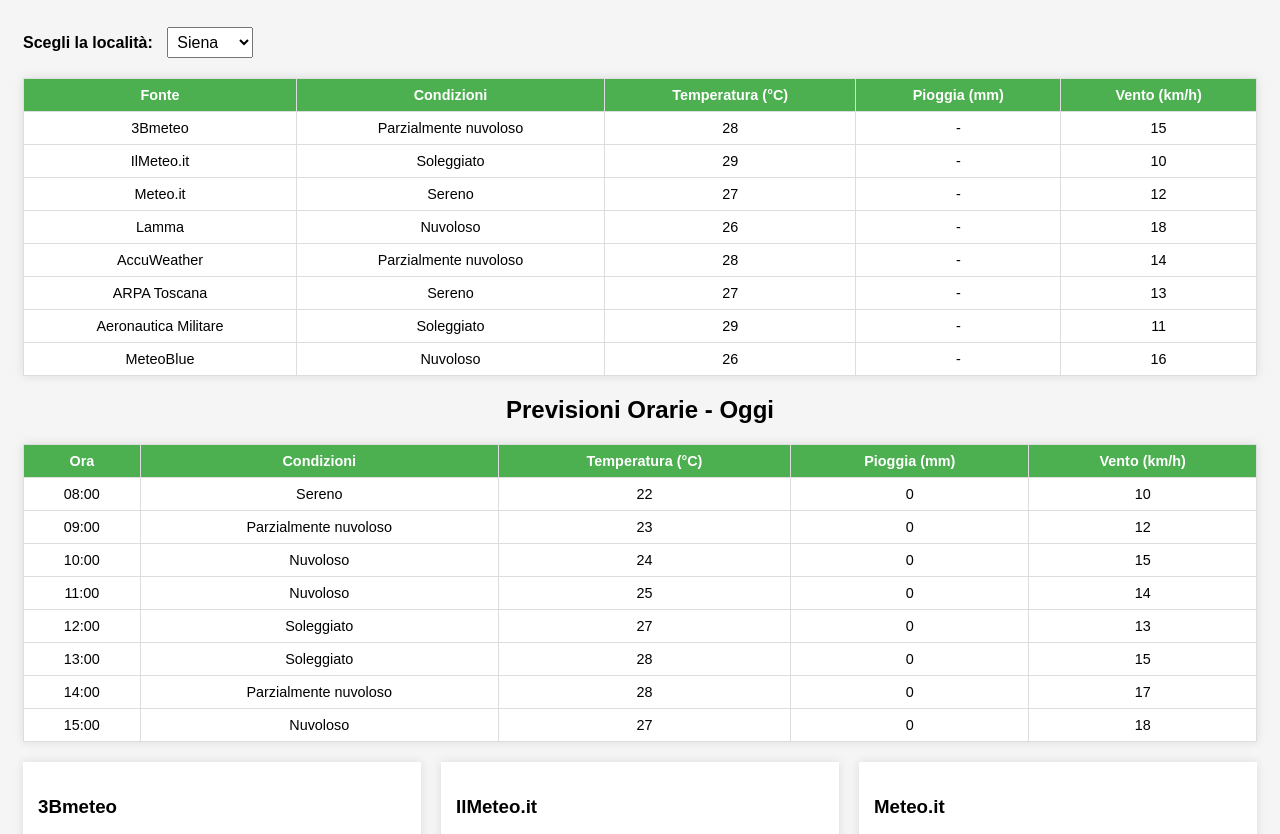
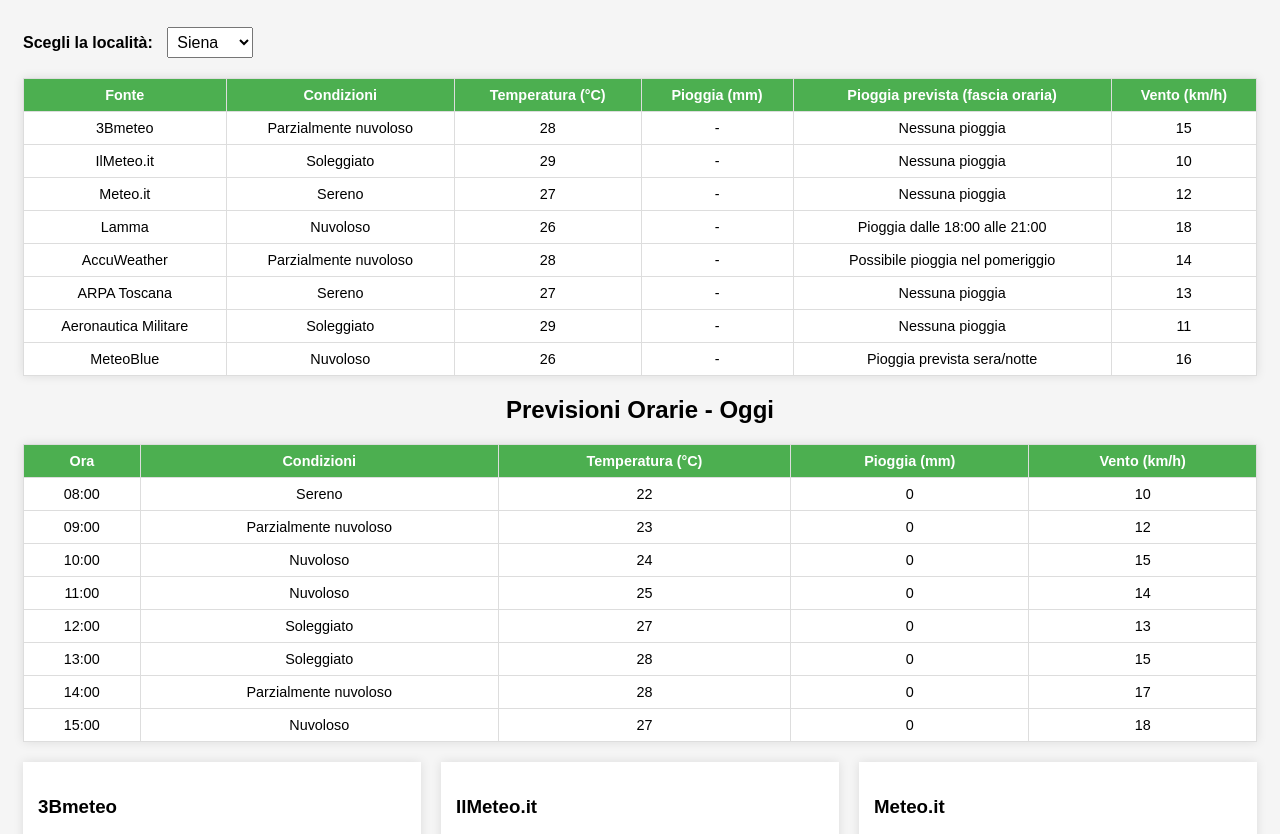
Before and after one commit to fabiovedovi/meteo-siena, a plain HTML site: page index.html in a window 1280 px wide. Shown: the part 84-918 px from the top of the page. Drawn offline with Linux system fonts and the light colour scheme; grey boxes are pictures that could not be loaded.

Commit message:
index.html

```diff
--- a/index.html
+++ b/index.html
@@ -75,6 +75,7 @@
         <th>Condizioni</th>
         <th>Temperatura (°C)</th>
         <th>Pioggia (mm)</th>
+        <th>Pioggia prevista (fascia oraria)</th> <!-- Nuova colonna -->
         <th>Vento (km/h)</th>
       </tr>
     </thead>
@@ -125,30 +126,29 @@
         'ARPA Toscana': 'https://www.arpat.toscana.it/temi-ambientali/meteo/previsioni-localita/firenze',
         'Aeronautica Militare': 'https://www.meteoam.it/firenze',
         'MeteoBlue': 'https://www.meteoblue.com/it/meteo/settimana/firenze_italia_3176959'
-      },
-      // Puoi aggiungere altre città qui...
+      }
     };
 
     const meteoData = {
       'Siena': {
-        '3Bmeteo': { cond: 'Parzialmente nuvoloso', temp: 28, pioggia: 0, vento: 15 },
-        'IlMeteo.it': { cond: 'Soleggiato', temp: 29, pioggia: 0, vento: 10 },
-        'Meteo.it': { cond: 'Sereno', temp: 27, pioggia: 0, vento: 12 },
-        'Lamma': { cond: 'Nuvoloso', temp: 26, pioggia: 0, vento: 18 },
-        'AccuWeather': { cond: 'Parzialmente nuvoloso', temp: 28, pioggia: 0, vento: 14 },
-        'ARPA Toscana': { cond: 'Sereno', temp: 27, pioggia: 0, vento: 13 },
-        'Aeronautica Militare': { cond: 'Soleggiato', temp: 29, pioggia: 0, vento: 11 },
-        'MeteoBlue': { cond: 'Nuvoloso', temp: 26, pioggia: 0, vento: 16 }
+        '3Bmeteo': { cond: 'Parzialmente nuvoloso', temp: 28, pioggia: 0, pioggiaFascia: 'Nessuna pioggia', vento: 15 },
+        'IlMeteo.it': { cond: 'Soleggiato', temp: 29, pioggia: 0, pioggiaFascia: 'Nessuna pioggia', vento: 10 },
+        'Meteo.it': { cond: 'Sereno', temp: 27, pioggia: 0, pioggiaFascia: 'Nessuna pioggia', vento: 12 },
+        'Lamma': { cond: 'Nuvoloso', temp: 26, pioggia: 0, pioggiaFascia: 'Pioggia dalle 18:00 alle 21:00', vento: 18 },
+        'AccuWeather': { cond: 'Parzialmente nuvoloso', temp: 28, pioggia: 0, pioggiaFascia: 'Possibile pioggia nel pomeriggio', vento: 14 },
+        'ARPA Toscana': { cond: 'Sereno', temp: 27, pioggia: 0, pioggiaFascia: 'Nessuna pioggia', vento: 13 },
+        'Aeronautica Militare': { cond: 'Soleggiato', temp: 29, pioggia: 0, pioggiaFascia: 'Nessuna pioggia', vento: 11 },
+        'MeteoBlue': { cond: 'Nuvoloso', temp: 26, pioggia: 0, pioggiaFascia: 'Pioggia prevista sera/notte', vento: 16 }
       },
       'Firenze': {
-        '3Bmeteo': { cond: 'Soleggiato', temp: 30, pioggia: 0, vento: 12 },
-        'IlMeteo.it': { cond: 'Sereno', temp: 31, pioggia: 0, vento: 10 },
-        'Meteo.it': { cond: 'Parzialmente nuvoloso', temp: 29, pioggia: 0, vento: 14 },
-        'Lamma': { cond: 'Nuvoloso', temp: 28, pioggia: 0, vento: 16 },
-        'AccuWeather': { cond: 'Soleggiato', temp: 30, pioggia: 0, vento: 11 },
-        'ARPA Toscana': { cond: 'Sereno', temp: 31, pioggia: 0, vento: 13 },
-        'Aeronautica Militare': { cond: 'Parzialmente nuvoloso', temp: 29, pioggia: 0, vento: 15 },
-        'MeteoBlue': { cond: 'Nuvoloso', temp: 28, pioggia: 0, vento: 14 }
+        '3Bmeteo': { cond: 'Soleggiato', temp: 30, pioggia: 0, pioggiaFascia: 'Nessuna pioggia', vento: 12 },
+        'IlMeteo.it': { cond: 'Sereno', temp: 31, pioggia: 0, pioggiaFascia: 'Nessuna pioggia', vento: 10 },
+        'Meteo.it': { cond: 'Parzialmente nuvoloso', temp: 29, pioggia: 0, pioggiaFascia: 'Nessuna pioggia', vento: 14 },
+        'Lamma': { cond: 'Nuvoloso', temp: 28, pioggia: 0, pioggiaFascia: 'Pioggia dalle 19:00 alle 22:00', vento: 16 },
+        'AccuWeather': { cond: 'Soleggiato', temp: 30, pioggia: 0, pioggiaFascia: 'Nessuna pioggia', vento: 11 },
+        'ARPA Toscana': { cond: 'Sereno', temp: 31, pioggia: 0, pioggiaFascia: 'Nessuna pioggia', vento: 13 },
+        'Aeronautica Militare': { cond: 'Parzialmente nuvoloso', temp: 29, pioggia: 0, pioggiaFascia: 'Pioggia possibile pomeriggio', vento: 15 },
+        'MeteoBlue': { cond: 'Nuvoloso', temp: 28, pioggia: 0, pioggiaFascia: 'Pioggia prevista sera/notte', vento: 14 }
       }
     };
 
@@ -216,13 +216,14 @@
               <td>${data.cond}</td>
               <td>${data.temp}</td>
               <td>${data.pioggia ?? data.pioggia === 0 ? data.pioggia : '-'}</td>
+              <td>${data.pioggiaFascia ?? '-'}</td>
               <td>${data.vento}</td>
             `;
             tableBody.appendChild(row);
           }
         } else {
           const row = document.createElement("tr");
-          row.innerHTML = `<td colspan="5">Dati meteo non disponibili per questa località.</td>`;
+          row.innerHTML = `<td colspan="6">Dati meteo non disponibili per questa località.</td>`;
           tableBody.appendChild(row);
         }
 
@@ -237,7 +238,7 @@
           grid.appendChild(card);
         });
       } else {
-        tableBody.innerHTML = '<tr><td colspan="5">Previsioni non disponibili per questa località.</td></tr>';
+        tableBody.innerHTML = '<tr><td colspan="6">Previsioni non disponibili per questa località.</td></tr>';
         document.querySelector("#hourlyForecast tbody").innerHTML = '<tr><td colspan="5">Previsioni orarie non disponibili.</td></tr>';
         grid.innerHTML = '<p>Previsioni non disponibili per questa località.</p>';
       }
```
